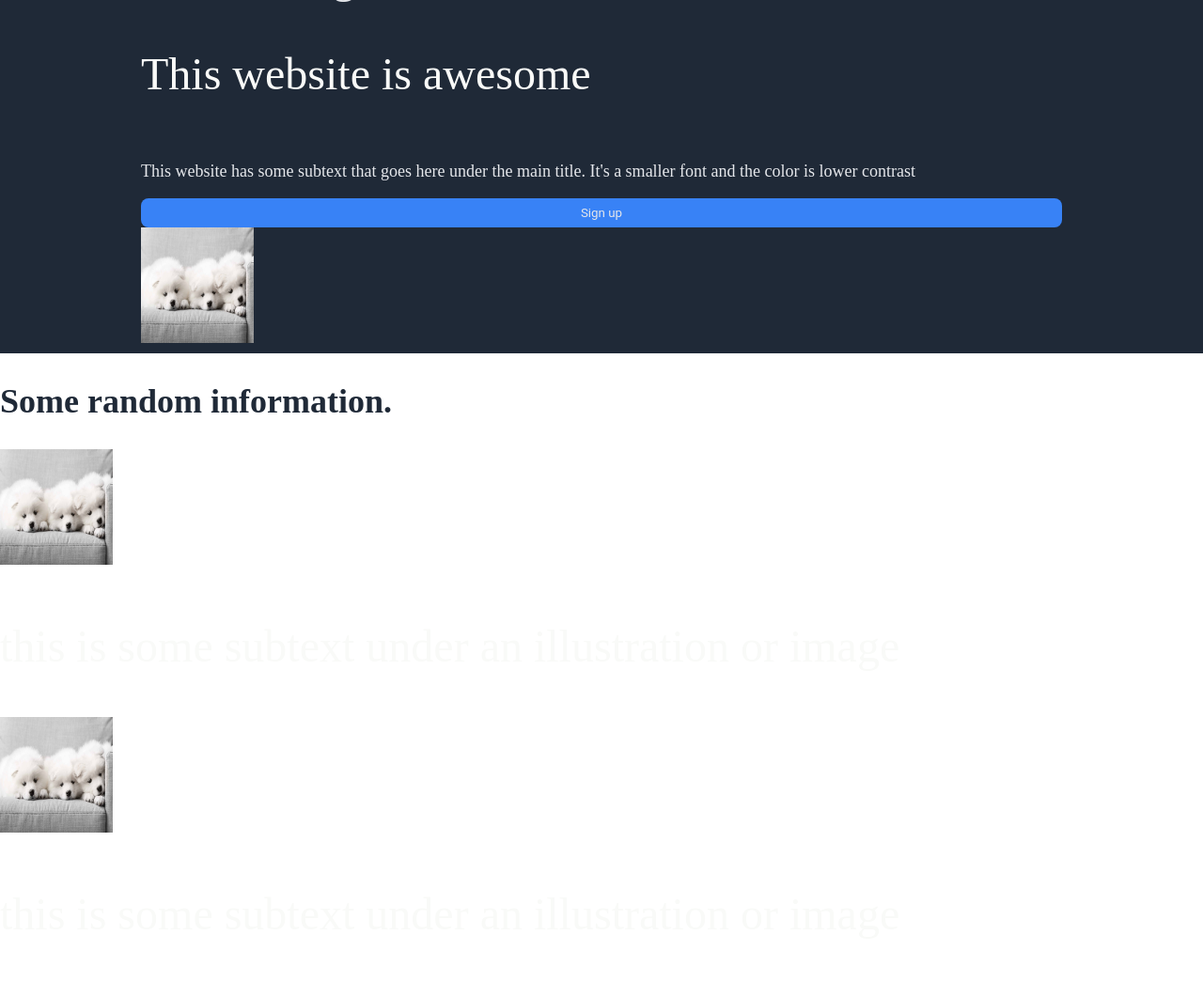
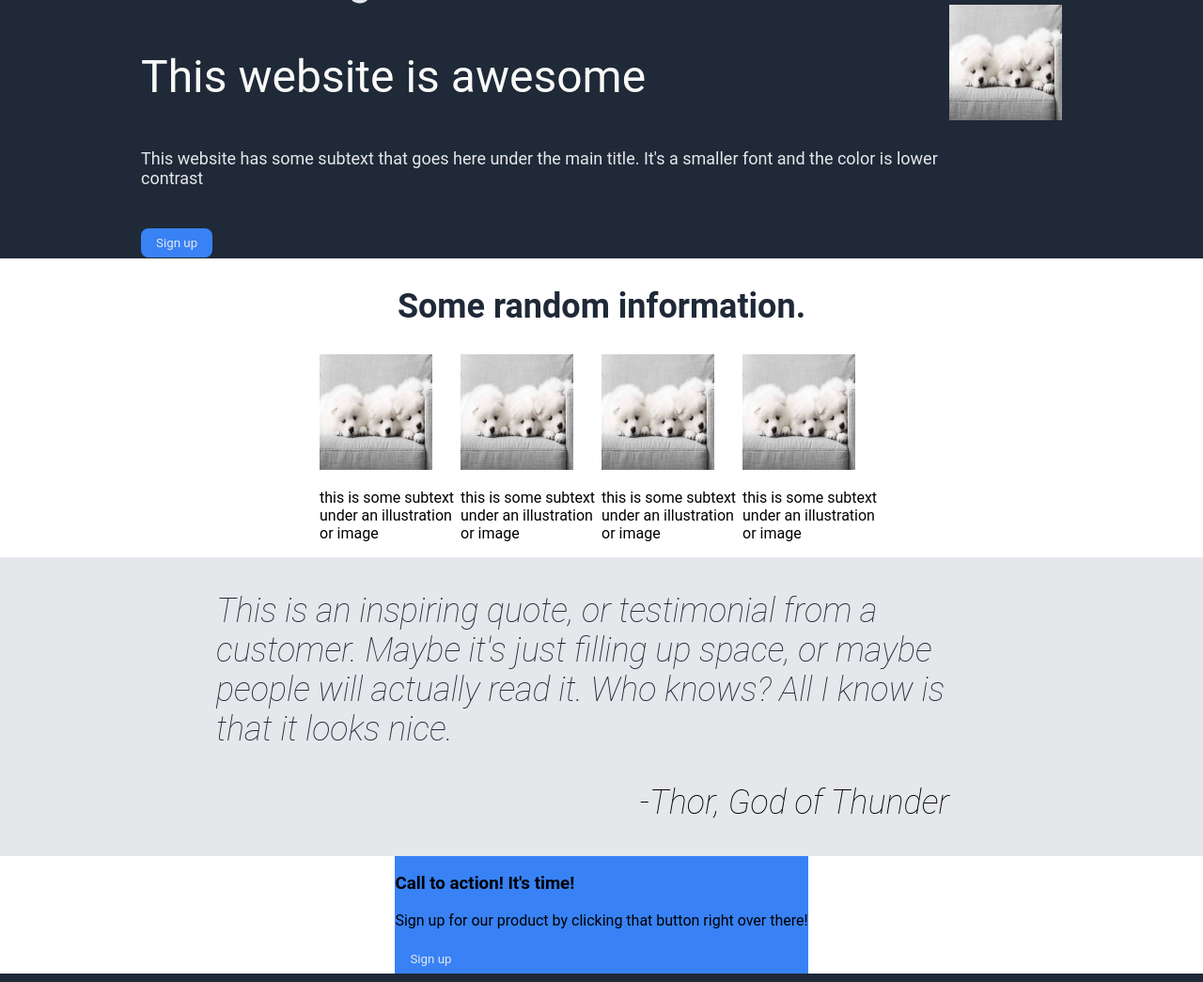
Before and after one commit to koma29/Landing-Page, a plain HTML site: page index.html in a window 1280 px wide. Shown: the part 52-1097 px from the top of the page at 94% size. Drawn offline with Linux system fonts and the light colour scheme.

Commit message:
updated index.html and styles.css further to match the assignment.

```diff
--- a/index.html
+++ b/index.html
@@ -17,44 +17,50 @@
                 <a href="#">header link three</a>
             </div>
          </div>
+        <div class="header-container">
             <div class="awesome-container">
                 <p>This website is awesome</p>
                     <p class="hero-secondary">This website has some subtext that goes here under the main title. It's a smaller font and the color is lower contrast</p>
                     <button><a href="#">Sign up</a></button>
                     </div>
                 <div>
-            <img src="Pictures/samoyed-puppies480w.jpg" width="120" height="123" alt="a game logo">
+                    <img src="Pictures/samoyed-puppies480w.jpg" width="120" height="123" alt="a game logo" class="awesome-container">
+                </div>
             </div>
     </header>
 
     <main>
-        <h2 class="info-header">Some random information.</h2>
-        <div>
+        <h2 class="info-header" style="text-align: center;">Some random information.</h2>
+        <div class="info-container">
+            <div class="info-item">
                 <img src="Pictures/samoyed-puppies480w.jpg" width="120" height="123" alt="a game logo">
                 <p>this is some subtext under an illustration or image</p>
             </div>
-        <div>
+            <div class="info-item">
                 <img src="Pictures/samoyed-puppies480w.jpg" width="120" height="123" alt="a game logo">
                 <p>this is some subtext under an illustration or image</p>
             </div>
-        <div>
+            <div class="info-item">
                 <img src="Pictures/samoyed-puppies480w.jpg" width="120" height="123" alt="a game logo">
                 <p>this is some subtext under an illustration or image</p>
             </div>
-        <div>
+            <div class="info-item">
                 <img src="Pictures/samoyed-puppies480w.jpg" width="120" height="123" alt="a game logo">
                 <p>this is some subtext under an illustration or image</p>
             </div>
+        </div>
 
         <div class="quote">
+            <div style="max-width: 900px;">
                 <blockquote cite="https://www.google.com"><p>This is an inspiring quote, or testimonial from a customer. Maybe it's just filling up space,
                     or maybe people will actually read it. Who knows? All I know is that it looks nice.</p></blockquote>
+                <div>
+                    <p class="thor">-Thor, God of Thunder</p>
                 </div>
-        <div>
-            <p>-Thor, God of Thunder</p>
+            </div>
         </div>
 
-        <div>
+        <div class="action-container">
             <div class="call-to-action">
                 <h3>Call to action! It's time!</h3>
                 <p>Sign up for our product by clicking that button right over there!</p>
--- a/styles.css
+++ b/styles.css
@@ -3,6 +3,7 @@ body {
     flex-direction: column;
     padding: 0;
     margin: 0;
+    font-family: Roboto, sans-serif;
 }
 
 button {
@@ -33,12 +34,7 @@ a, a:visited {
     background-color: #1F2937;
 }
 
-.hero-secondary, .header-link {
-    font-size: 18px;
-    color: #E5E7EB;
-}
-
-.hero, main {
+.hero {
     font-size: 48px;
     font-style: bold;
     color: #F9FAF8;
@@ -49,13 +45,12 @@ a, a:visited {
     color: #F9FAF8;
 }
 
-.awesome-container {
+.header-container {
     display: flex;
-    flex-direction: column;
 }
 
-.call-to-action {
-    background-color: #3882F6;
+.awesome-container {
+    flex: 1;
 }
 
 .info-header {
@@ -64,10 +59,46 @@ a, a:visited {
     color: #1F2937;
 }
 
+.info-container {
+    display: flex;
+    justify-content: center;
+    align-items: center;
+}
+
+.info-item {
+    max-width: 150px;
+}
+
 .quote {
     background-color: #E5E7EB;
     font-size: 36px;
     font-style: italic;
     font-weight: lighter;
     color: #1F2937;
+    display: flex;
+    flex-direction: column;
+    align-items: center;
 }
+
+.thor {
+    color: black;
+    justify-content: flex-end;
+    display: flex;
+    margin-right: 80px;
+}
+
+.action-container {
+    display: flex;
+    justify-content: center;
+    align-items: center;
+}
+
+.call-to-action {
+    background-color: #3882F6;
+    max-width: 1000px;
+}
+
+.hero-secondary, .header-link {
+    font-size: 18px;
+    color: #E5E7EB;
+}
```
Lines whose indentation alone changed are shown as unchanged.
